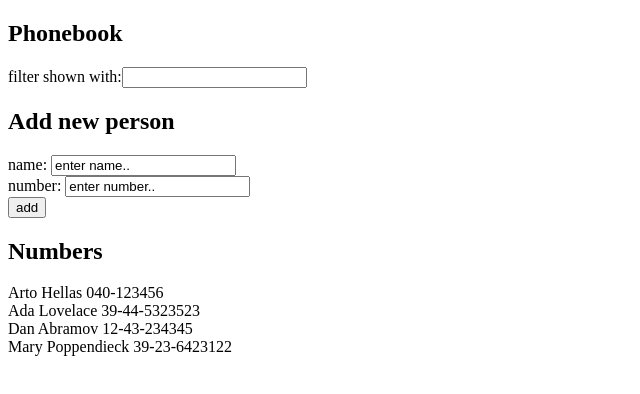
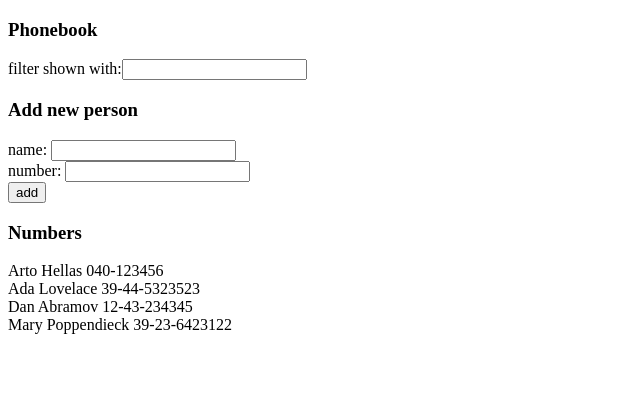
Before and after one commit to petterug/FullstackHelsinki2022, a React (Create React App) app: page / in a window 1280 px wide. Shown: the top 394 px of the page, without its empty margins (0-640 px from the left). Built offline with nearby package versions, Linux system fonts and the light colour scheme.

Commit message:
finished exercise 2.10

```diff
--- a/src/App.js
+++ b/src/App.js
@@ -1,16 +1,19 @@
 import { useState } from 'react'
+import Filter from './components/Filter'
+import Persons from './components/Persons'
+import PersonForm from './components/PersonForm'
 
-const People = ({ names, searchFilter }) => {
+// const People = ({ names, searchFilter }) => {
 
-  const peopleToShow = searchFilter ? names.filter(name => name.name.toLowerCase().includes(searchFilter.toLowerCase())) : names
+//   const peopleToShow = searchFilter ? names.filter(name => name.name.toLowerCase().includes(searchFilter.toLowerCase())) : names
 
-  return (
-    <div>
-      <h2>Numbers</h2>
-      {peopleToShow.map(name => <div key={name.name} > {name.name} {name.number} </div>)}
-    </div>
-  )
-}
+//   return (
+//     <div>
+//       <h2>Numbers</h2>
+//       {peopleToShow.map(name => <div key={name.name} > {name.name} {name.number} </div>)}
+//     </div>
+//   )
+// }
 
 const App = () => {
   const [persons, setPersons] = useState([
@@ -56,26 +59,12 @@ const App = () => {
 
   return (
     <div>
-      <h2>Phonebook</h2>
-      <div>
-        filter shown with:
-        <input value={searchFilter} onChange={handleSearchChange} />
-      </div>
-
-      <h2>Add new person</h2>
-      <form onSubmit={addName}>
-        <div>
-          name: <input value={newName} onChange={handleNameChange} />
-        </div>
-        <div>
-          number: <input value={newNumber} onChange={handleNumberChange}/>
-        </div>
-        <div>
-          <button type="submit">add</button>
-        </div>
-      </form>
-
-      <People names={persons} searchFilter={searchFilter} />
+      <h3>Phonebook</h3>
+      <Filter searchFilter={searchFilter} searchChange={handleSearchChange} />
+      <h3>Add new person</h3>
+      <PersonForm name={newName} number={newNumber} addName={addName} nameChange={handleNameChange} numberChange={handleNumberChange}/>
+      <h3>Numbers</h3>
+      <Persons names={persons} searchFilter={searchFilter} />
     </div>
   )
 }
--- /dev/null
+++ b/src/components/Filter.js
@@ -0,0 +1,9 @@
+const Filter = ({searchFilter, searchChange}) => {
+    return (
+    <div>
+        filter shown with:
+        <input value={searchFilter} onChange={searchChange} />
+    </div>)
+}
+
+export default Filter
--- /dev/null
+++ b/src/components/PersonForm.js
@@ -0,0 +1,20 @@
+
+const PersonForm = ({newName, newNumber, addName, nameChange, numberChange}) => {
+    return (
+    <div>
+        <form onSubmit={addName}>
+            <div>
+                name: <input value={newName} onChange={nameChange} />
+            </div>
+            <div>
+                number: <input value={newNumber} onChange={numberChange}/>
+            </div>
+            <div>
+                <button type="submit">add</button>
+            </div>
+        </form>
+    </div>
+    )
+}
+
+export default PersonForm
--- /dev/null
+++ b/src/components/Persons.js
@@ -0,0 +1,13 @@
+
+const Persons = ({ names, searchFilter }) => {
+
+    const peopleToShow = searchFilter ? names.filter(name => name.name.toLowerCase().includes(searchFilter.toLowerCase())) : names
+
+    return (
+      <div>
+        {peopleToShow.map(name => <div key={name.name} > {name.name} {name.number} </div>)}
+      </div>
+    )
+  }
+
+export default Persons
```
